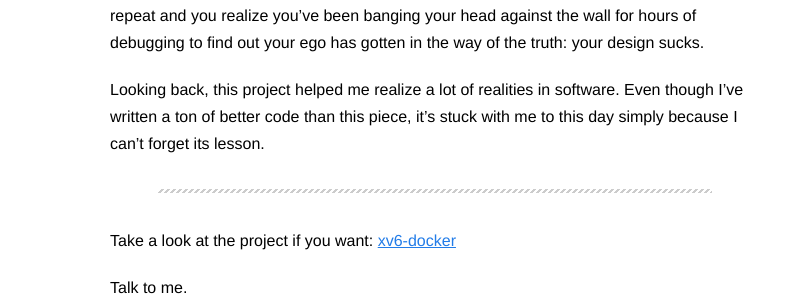
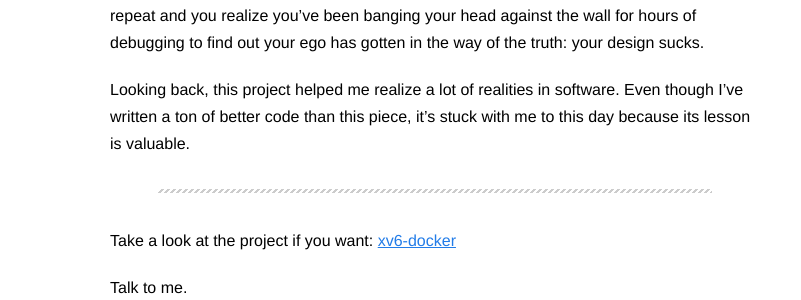
Before and after one commit to dqdang/dqdang.github.io, a Jekyll site: the page built from _posts/2017-11-15-xv6.markdown, in a window 1280 px wide. Shown: the part 748-1048 px from the top of the page, without its empty margins (0-801 px from the left). Built offline with Jekyll 4.4.1, drawn with Linux system fonts in a browser that asks for light colours; nearby versions of some CDN libraries.

Commit message:
Update blog post

```diff
--- a/_posts/2017-11-15-xv6.markdown
+++ b/_posts/2017-11-15-xv6.markdown
@@ -17,7 +17,7 @@ Second off, I never realized the importance of not jumping into code before thin
 
 Fast forward and it gets to another road block. And another. And another... Repeat and repeat and you realize you've been banging your head against the wall for hours of debugging to find out your ego has gotten in the way of the truth: your design sucks.
 
-Looking back, this project helped me realize a lot of realities in software. Even though I've written a ton of better code than this piece, it's stuck with me to this day simply because I can't forget its lesson.
+Looking back, this project helped me realize a lot of realities in software. Even though I've written a ton of better code than this piece, it's stuck with me to this day because its lesson is valuable.
 
 ---
 
```
